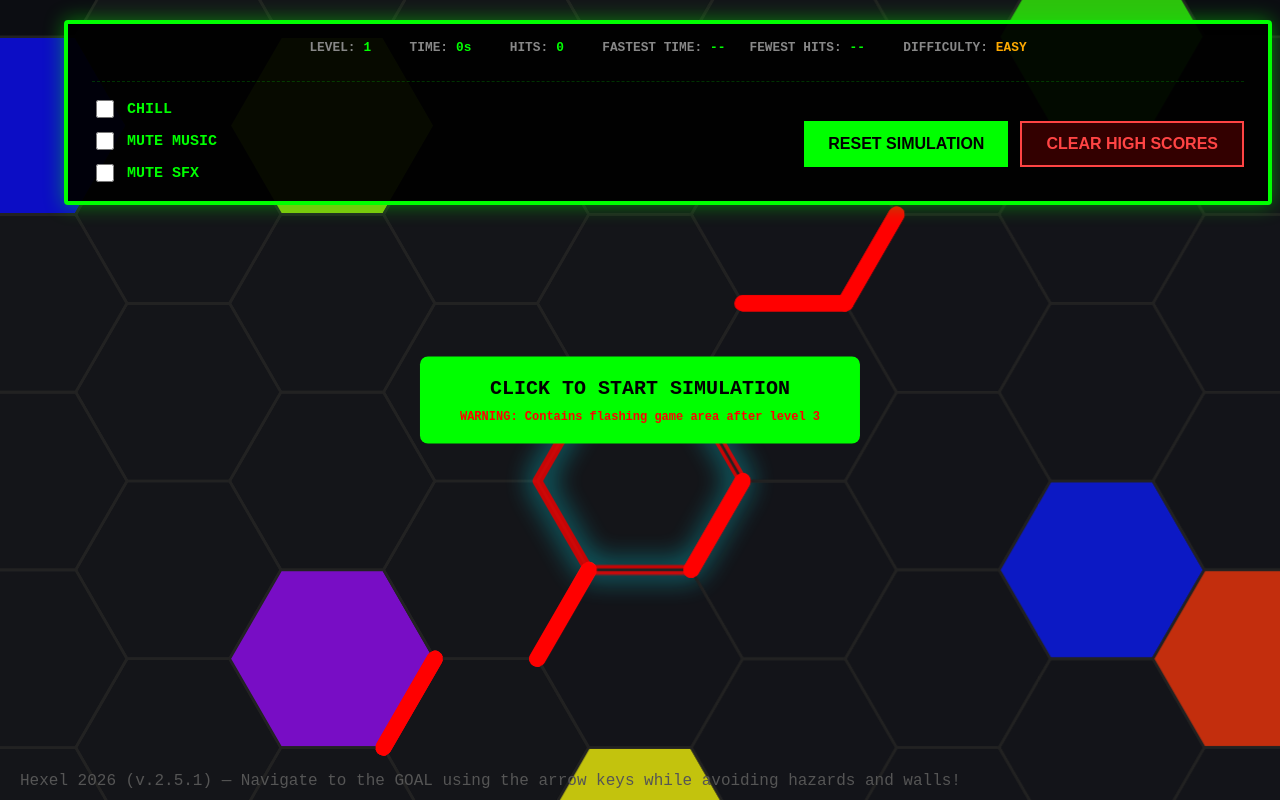
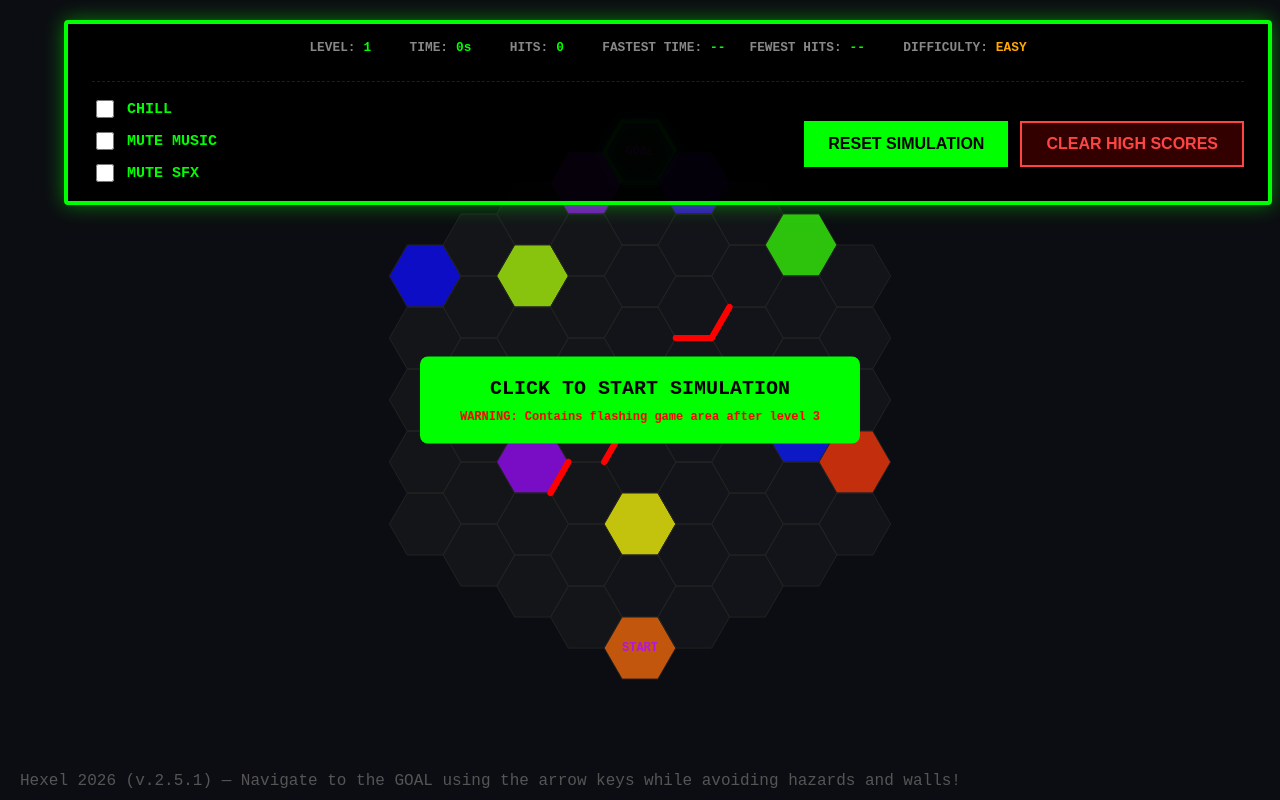
Before and after one commit to sorton9999/hex-game, a React (Vite) app: page / in a window 1280 px wide. Built offline with nearby package versions, Linux system fonts and the light colour scheme.

Commit message:
Add in dynamic screen resizing. This was in the previous version of the file, but was lost.

```diff
--- a/src/App.css
+++ b/src/App.css
@@ -3,7 +3,7 @@ html, body, #root, #app {
     padding: 0;
     width: 100% !important;
     height: 100% !important;
-    min-height: 100vh !important;
+    min-height: 100dvh !important;
     background-color: #000;
     overflow: hidden;
 }
@@ -40,7 +40,7 @@ button {
     padding: 8px 16px;
     cursor: pointer;
 }
-svg { display: block; margin: auto; height: 100vh; width: 100vw; }
+svg { display: block; margin: auto; height: 100%; width: 100%; }
 .victory { color: #fff; text-shadow: 0 0 10px #0f0; font-size: 1.2em; margin-bottom: 10px; }
 .wall-blocked { color: #ff0000; font-weight: bold; }
 /* Style for the Start and Goal text labels */
@@ -52,6 +52,15 @@ svg { display: block; margin: auto; height: 100vh; width: 100vw; }
 }
 
 @media (max-width: 768px) {
+    .ui {
+        top: 10px;
+        left: 10px;
+        right: 10px;
+        width: auto;
+        max-width: none;
+        padding: 12px 14px;
+    }
+
     .ui-inner {
         flex-direction: column;
         align-items: flex-start;
--- a/src/App.jsx
+++ b/src/App.jsx
@@ -50,6 +50,29 @@ bkgrnd2: bgMusicTwo
 
 
 export default function App() {
+            const [viewportSize, setViewportSize] = useState(() => ({
+                width: typeof window !== 'undefined' ? window.innerWidth : 1280,
+                height: typeof window !== 'undefined' ? window.innerHeight : 720
+            }));
+
+            useEffect(() => {
+                const updateViewport = () => {
+                    const width = window.visualViewport?.width ?? window.innerWidth;
+                    const height = window.visualViewport?.height ?? window.innerHeight;
+                    setViewportSize({ width, height });
+                };
+
+                updateViewport();
+                window.addEventListener('resize', updateViewport);
+                window.addEventListener('orientationchange', updateViewport);
+                window.visualViewport?.addEventListener('resize', updateViewport);
+
+                return () => {
+                    window.removeEventListener('resize', updateViewport);
+                    window.removeEventListener('orientationchange', updateViewport);
+                    window.visualViewport?.removeEventListener('resize', updateViewport);
+                };
+            }, []);
 
             // Define difficulty levels with their respective spawn rates and hazard durations
             const DIFFICULTY_LEVELS = {
@@ -91,6 +114,14 @@ export default function App() {
             const [diff, setDiff] = useState(getDifficultyForLevel(1));
             const [level, setLevel] = useState(1);
             const currentRadius = level >= 8 ? BASE_RADIUS + 2 : BASE_RADIUS;
+            const responsiveHexSize = useMemo(() => {
+                const radius = Math.max(currentRadius, 3);
+                const widthBudget = Math.max(240, viewportSize.width - 48);
+                const heightBudget = Math.max(240, viewportSize.height - 220);
+                const widthBased = widthBudget / ((radius * 2 + 1) * 1.5);
+                const heightBased = heightBudget / ((radius * 2 + 1) * 1.8);
+                return Math.max(18, Math.min(38, Math.min(widthBased, heightBased)));
+            }, [currentRadius, viewportSize.width, viewportSize.height]);
             const START_POS = { q: 0, r: currentRadius };
             const GOAL_POS = { q: 0, r: -currentRadius };
             const getGoalTransitionSide = ({ q, r }) => {
@@ -901,18 +932,19 @@ export default function App() {
             {/* HIGH-DENSITY SCALING WRAPPER FRAME */}
             <div style={{
                 position: 'absolute',
-                width: '100%',
-                height: '100%',
+                inset: 0,
                 display: 'flex',
                 alignItems: 'center',
                 justifyContent: 'center',
                 zIndex: 10,
-                overflow: 'hidden'
+                overflow: 'hidden',
+                backgroundColor: '#0c0d12'
             }}>
 				{/* Render Board Engine Call Container */}
-				<div style={{ position: 'absolute', width: '3840px', height: '2160px', transform: 'scale(clamp(0.45, 100vw / 3840, 1.2))', transformOrigin: 'center center', backgroundColor: '#0c0d12' }}>
+				<div style={{ position: 'absolute', inset: 0 }}>
 					{renderBoard({
-                        HEX_SIZE: HEX_SIZE,
+                        HEX_SIZE: responsiveHexSize,
+                        viewportSize,
                         tiles: tiles,
                         startPos: START_POS,
                         boardSelected: playerActive ? selected : { q: 9999, r: 9999 },
@@ -942,7 +974,8 @@ export default function App() {
                         })()
 					})}
                     {pendingBoardActive && renderBoard({
-                        HEX_SIZE: HEX_SIZE,
+                        HEX_SIZE: responsiveHexSize,
+                        viewportSize,
                         tiles: tiles,
                         startPos: START_POS,
                         boardSelected: START_POS,
--- a/src/gameBoard.jsx
+++ b/src/gameBoard.jsx
@@ -1,9 +1,12 @@
 
 import HexTile from './hexTile';
 
-export default function renderBoard({ HEX_SIZE, tiles, startPos, boardSelected, boardGoal, boardDiff, showHazards, onFlashChange, onSelect, style, boardKey, startSpawnActive, startSpawnProgress }) {
+export default function renderBoard({ HEX_SIZE, tiles, startPos, boardSelected, boardGoal, boardDiff, showHazards, onFlashChange, onSelect, style, boardKey, startSpawnActive, startSpawnProgress, viewportSize }) {
+  const width = viewportSize?.width ?? 1280;
+  const height = viewportSize?.height ?? 720;
+
   return (
-	<svg viewBox={`0 -30 ${window.innerWidth} ${window.innerHeight}`} style={style} key={boardKey}>
+	<svg viewBox={`0 0 ${width} ${height}`} preserveAspectRatio="xMidYMid meet" style={{ ...style, width: '100%', height: '100%' }} key={boardKey}>
 		<defs>
 			<filter id="wall-glow-filter" x="-50%" y="-50%" width="200%" height="200%">
 				<feGaussianBlur stdDeviation="3" result="blur" />
@@ -13,6 +16,7 @@ export default function renderBoard({ HEX_SIZE, tiles, startPos, boardSelected,
 		{tiles.map(t => (
 			<HexTile
                 HEX_SIZE={HEX_SIZE}
+                viewportSize={viewportSize}
 				key={`${boardKey}-${t.q},${t.r}`} q={t.q} r={t.r}
 				isGoal={t.q === boardGoal.q && t.r === boardGoal.r}
 				diff={boardDiff}
--- a/src/hexTile.jsx
+++ b/src/hexTile.jsx
@@ -40,12 +40,14 @@ export const WALLS_ELITE = new Set([
 	makeWallKey(-3, 0, -2, 0)
 ]);
 
-export default function HexTile({ HEX_SIZE, q, r, isSelected, diff, isGoal, onFlashChange = () => {}, onSelect = () => {}, isPreview = false, startPos, spawnActive = false, spawnProgress = 0 }) {
+export default function HexTile({ HEX_SIZE, q, r, isSelected, diff, isGoal, onFlashChange = () => {}, onSelect = () => {}, isPreview = false, startPos, spawnActive = false, spawnProgress = 0, viewportSize }) {
 
 	const [flashColor, setFlashColor] = useState("rgba(255,255,255,0.03)");
 	const [isRogue, setRogue] = useState(false);
-	const x = HEX_SIZE * (3/2 * q) + window.innerWidth / 2;
-	const y = HEX_SIZE * (Math.sqrt(3) * (r + q/2)) + window.innerHeight / 2;
+	const width = viewportSize?.width ?? (typeof window !== 'undefined' ? window.innerWidth : 1280);
+	const height = viewportSize?.height ?? (typeof window !== 'undefined' ? window.innerHeight : 720);
+	const x = HEX_SIZE * (3/2 * q) + width / 2;
+	const y = HEX_SIZE * (Math.sqrt(3) * (r + q/2)) + height / 2;
 	const isStart = startPos && q === startPos.q && r === startPos.r;
 	const wallsInUse = diff.label === "ELITE" ? WALLS_ELITE : diff.label === "HARD" ? WALLS_HARD : WALLS_EASY;
 
```
